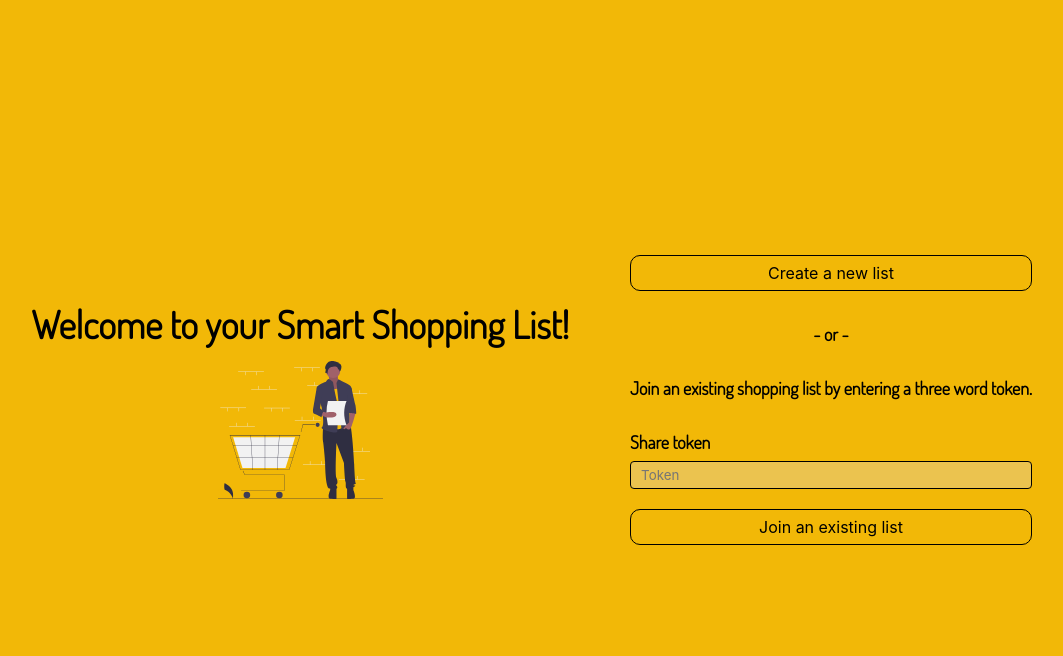
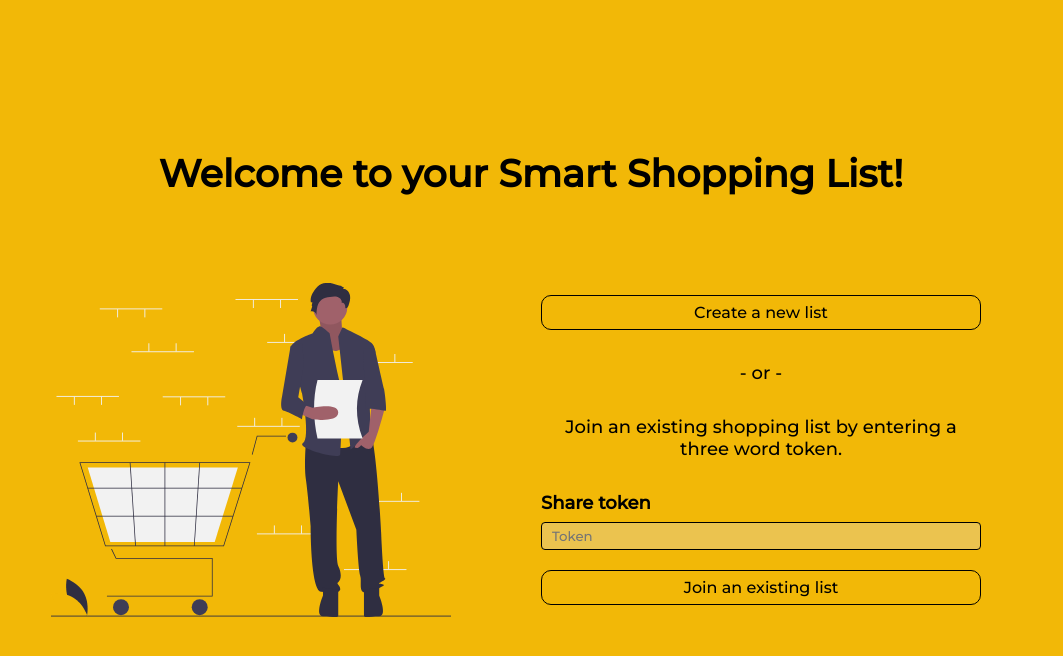
Before and after one commit to the-collab-lab/tcl-34-smart-shopping-list, a React (Create React App) app: page / in a window 1280 px wide. Shown: the top 656 px of the page, without its empty margins (109-1172 px from the left). Built offline with nearby package versions, Linux system fonts and the light colour scheme.

Commit message:
fixing background image as img and adding styles

```diff
--- a/public/index.html
+++ b/public/index.html
@@ -7,7 +7,6 @@
     <link rel="preconnect" href="https://fonts.googleapis.com">
     <link rel="preconnect" href="https://fonts.gstatic.com" crossorigin>
     <link href="https://fonts.googleapis.com/css2?family=Montserrat:wght@500&family=Open+Sans&display=swap" rel="stylesheet">
-    <link href="https://fonts.googleapis.com/css2?family=Dosis:wght@300&display=swap" rel="stylesheet">
     <meta name="theme-color" content="#000000" />
     <meta
       name="description"
--- a/src/App.css
+++ b/src/App.css
@@ -1,7 +1,5 @@
 * {
-  font-family: -apple-system, BlinkMacSystemFont, 'Segoe UI', 'Roboto', 'Oxygen',
-    'Ubuntu', 'Cantarell', 'Fira Sans', 'Droid Sans', 'Helvetica Neue',
-    sans-serif;
+  font-family: 'Montserrat', sans-serif;
   box-sizing: border-box;
   margin: 0;
   padding: 0;
--- a/src/pages/Welcome/index.js
+++ b/src/pages/Welcome/index.js
@@ -2,6 +2,7 @@ import React from 'react';
 import { CreateList } from '../../components/create-list';
 import { JoinList } from '../../components/join-list';
 import Header from '../../components/title';
+import shoppingWelcomeImage from './shopping-welcome-image.svg';
 
 import './style.css';
 
@@ -10,6 +11,12 @@ export const Welcome = () => (
     <Header className="welcome-header">
       Welcome to your Smart Shopping List!
     </Header>
+    <article className="welcome-content">
+      <img
+        className="shoppin-cart-image"
+        src={shoppingWelcomeImage}
+        alt="person shopping with a shopping cart"
+      />
       <div className="welcome-form">
         <CreateList />
         <p className="welcome-text center">- or -</p>
@@ -18,5 +25,6 @@ export const Welcome = () => (
         </p>
         <JoinList />
       </div>
+    </article>
   </main>
 );
--- a/src/pages/Welcome/style.css
+++ b/src/pages/Welcome/style.css
@@ -3,9 +3,14 @@
   background-color: #f2b807;
   display: flex;
   flex-direction: column;
-  height: 100vh;
   padding: 20px;
   width: 100%;
+}
+
+.welcome-content {
+  display: flex;
+  flex-direction: column;
+  align-items: center;
 }
 
 .welcome-form {
@@ -14,23 +19,23 @@
   text-align: left;
 }
 
+.shoppin-cart-image {
+  height: auto;
+  max-width: 100%;
+  padding: 26px 110px;
+}
+
 .welcome-text {
   margin: 32px 0;
   font-size: 18px;
-  font-family: 'Dosis', sans-serif;
-  font-weight: 600;
   text-align: center;
 }
 
 .welcome-header {
   align-items: flex-start;
-  background: url('./shopping-welcom-image.svg') no-repeat;
-  background-position: center top 75%;
-  background-size: 86px;
-  font-family: 'Dosis', sans-serif;
   font-weight: 600;
   font-size: 30px;
-  height: 200px;
+  height: 100px;
   position: relative;
   text-align: center;
   top: unset;
@@ -42,7 +47,6 @@
 
 /** component join-list **/
 .share-token {
-  font-family: 'Dosis', sans-serif;
   font-size: 18px;
   font-weight: 600;
   width: 100%;
@@ -50,18 +54,28 @@
 
 @media (min-width: 1024px) {
   .welcome-container {
-    flex-direction: row;
     justify-content: center;
+    height: 100vh;
   }
   .welcome-header {
-    background-position: center top 98%;
-    background-size: 165px;
     font-size: 38px;
-    max-width: 600px;
     padding: 0 24px;
+  }
+
+  .welcome-content {
+    display: flex;
+    flex-direction: row;
+  }
+
+  .shoppin-cart-image {
+    height: 400px;
+    margin-right: 60px;
+    padding: 0;
+    width: 400px;
   }
 
   .welcome-form {
     font-size: 22px;
+    width: 500px;
   }
 }
```
Also changed, not shown: src/pages/Welcome/shopping-welcome-image.svg (renamed from src/pages/Welcome/shopping-welcom-image.svg). Lines whose indentation alone changed are shown as unchanged.
